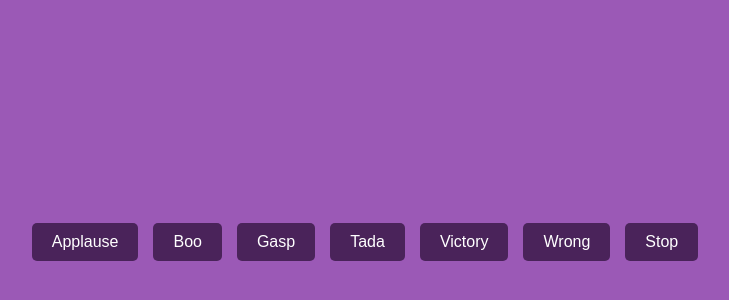
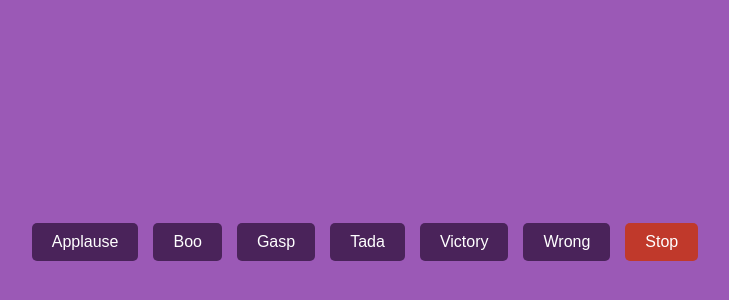
Before and after one commit to acciojob/Soundbar-pallab1999, a website: page main.html in a window 1280 px wide. Shown: the part 158-458 px from the top of the page, without its empty margins (275-1004 px from the left). Drawn offline with Linux system fonts and the light colour scheme.

Commit message:
created a submission

```diff
--- a/main.html
+++ b/main.html
@@ -8,6 +8,15 @@
 
 <body>
 	<!-- the entire body must be written by student -->
+	    <div id="buttons">
+        <button class="btn">applause</button>
+        <button class="btn">boo</button>
+        <button class="btn">gasp</button>
+        <button class="btn">tada</button>
+        <button class="btn">victory</button>
+        <button class="btn">wrong</button>
+        <button class="stop">Stop</button>
+    </div>
     <script type="text/javascript" src="./script.js">
 </script>
 
--- a/script.js
+++ b/script.js
@@ -1,14 +1,8 @@
-//your JS code here. If required.
 document.addEventListener("DOMContentLoaded", () => {
-    const soundNames = ["applause", "boo", "gasp", "tada", "victory", "wrong"];
-
-    const buttonsContainer = document.createElement("div");
-    buttonsContainer.id = "buttons";
-    document.body.appendChild(buttonsContainer);
-
+    const soundButtons = document.querySelectorAll(".btn");
+    const stopButton = document.querySelector(".stop");
     let currentAudio = null;
 
-    // Function to stop currently playing audio
     function stopAudio() {
         if (currentAudio) {
             currentAudio.pause();
@@ -16,27 +10,14 @@ document.addEventListener("DOMContentLoaded", () => {
         }
     }
 
-    // Create buttons for sounds
-    soundNames.forEach(sound => {
-        const button = document.createElement("button");
-        button.classList.add("btn");
-        button.innerText = sound;
-
+    soundButtons.forEach(button => {
         button.addEventListener("click", () => {
             stopAudio();
-            currentAudio = new Audio(`sounds/${sound}.mp3`);
+            const soundName = button.innerText.toLowerCase();
+            currentAudio = new Audio(`sounds/${soundName}.mp3`);
             currentAudio.play();
         });
-
-        buttonsContainer.appendChild(button);
     });
 
-    // Create stop button
-    const stopButton = document.createElement("button");
-    stopButton.classList.add("btn", "stop");
-    stopButton.innerText = "Stop";
-
     stopButton.addEventListener("click", stopAudio);
-
-    buttonsContainer.appendChild(stopButton);
 });
--- a/styles.css
+++ b/styles.css
@@ -1,4 +1,3 @@
-/*  your css code here. If applicable */
 body {
     display: flex;
     justify-content: center;
@@ -13,7 +12,7 @@ body {
     gap: 15px;
 }
 
-.btn {
+.btn, .stop {
     background-color: #4a235a;
     color: white;
     border: none;
@@ -24,8 +23,14 @@ body {
     text-transform: capitalize;
 }
 
-.btn:hover {
+.btn:hover, .stop:hover {
     background-color: #6c3483;
 }
 
 .stop {
+    background-color: #c0392b;
+}
+
+.stop:hover {
+    background-color: #a93226;
+}
```
